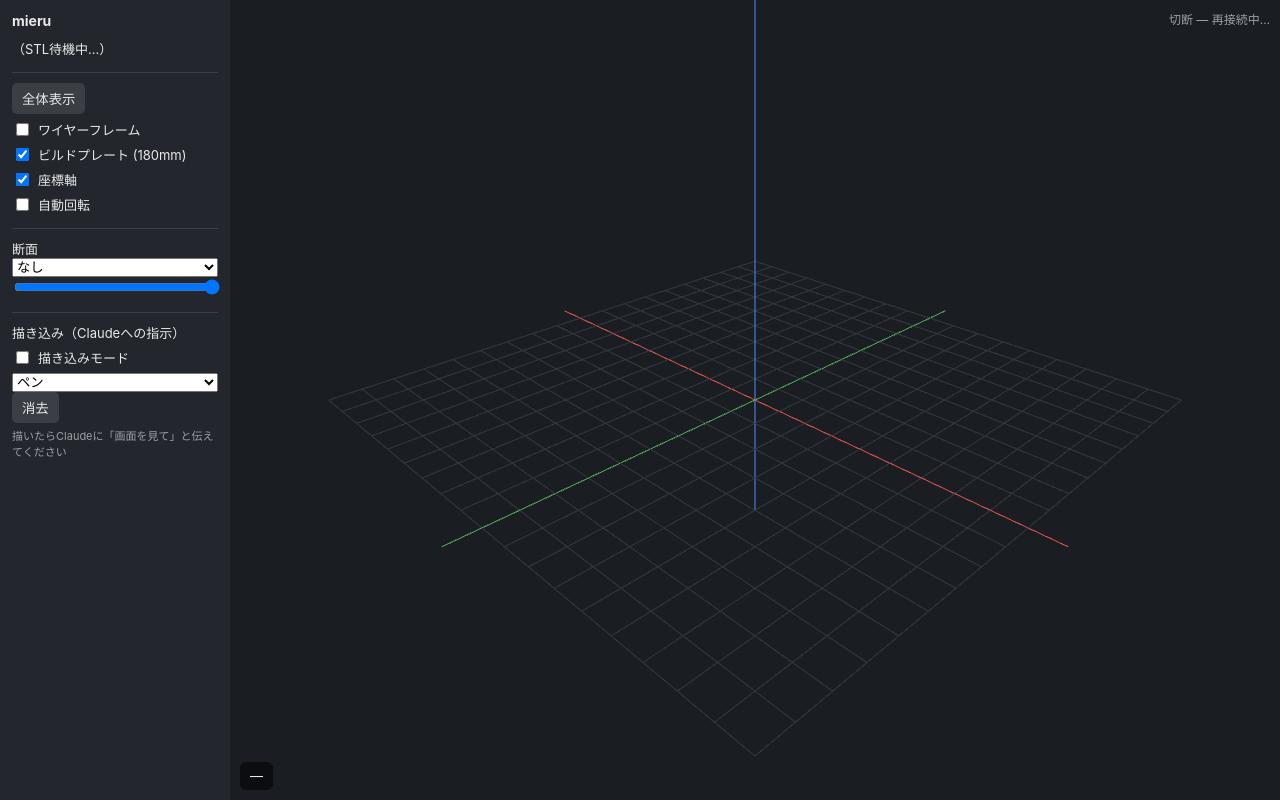
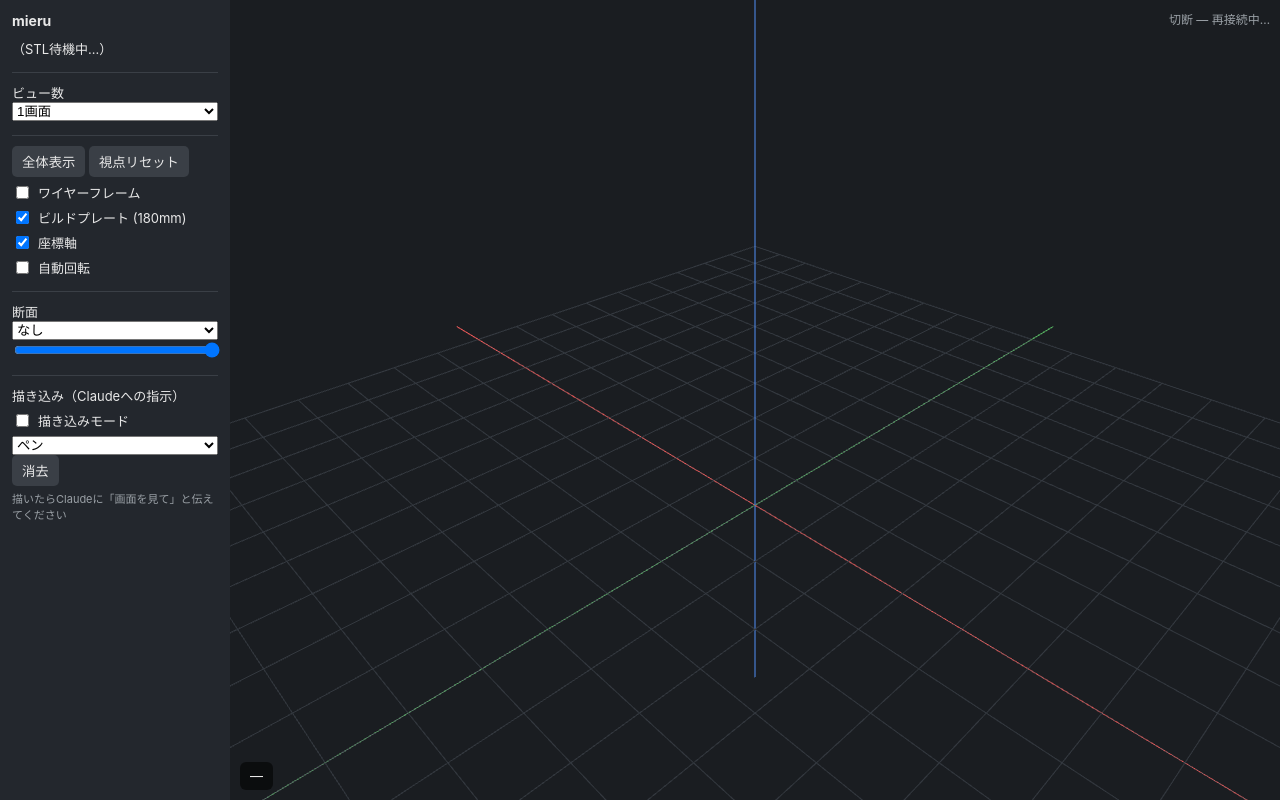
Before and after one commit to yuragi-bunkei/mieru, a website: page public/index.html in a window 1280 px wide. Drawn offline with nearby package versions, Linux system fonts and the light colour scheme.

Commit message:
feat: multi-view layout (1/2/4 panes) with per-view cameras and active-pane highlight
Each pane has its own camera and OrbitControls so it can be rotated
independently; all panes land in one screenshot, so annotations drawn on
different panes reach Claude together. Panes are labelled ビュー1..4 and
the pane under the cursor is outlined while annotating.

Co-Authored-By: Claude Fable 5 <noreply@anthropic.com>

```diff
--- a/public/annotate.js
+++ b/public/annotate.js
@@ -61,6 +61,22 @@
     return [e.clientX - r.left, e.clientY - r.top];
   }
 
+  // どのビューに描いているかを枠で示す（複数ビューのときだけ）
+  let lockedView = null;
+  function viewAt(e) {
+    for (const v of document.querySelectorAll('.view')) {
+      const r = v.getBoundingClientRect();
+      if (e.clientX >= r.left && e.clientX <= r.right &&
+          e.clientY >= r.top && e.clientY <= r.bottom) return v;
+    }
+    return null;
+  }
+  function highlight(v) {
+    const all = document.querySelectorAll('.view');
+    const target = all.length > 1 ? v : null;
+    for (const el of all) el.classList.toggle('drawing', el === target);
+  }
+
   function placeTextInput(p) {
     const input = document.createElement('input');
     input.className = 'anno-input';
@@ -85,25 +101,33 @@
 
   cv.addEventListener('pointerdown', (e) => {
     const p = pos(e);
+    lockedView = viewAt(e);
+    highlight(lockedView);
     if (toolSel.value === 'text') { placeTextInput(p); return; }
     cur = toolSel.value === 'pen' ? { type: 'pen', pts: [p] } : { type: 'arrow', a: p, b: p };
-    cv.setPointerCapture(e.pointerId);
+    try { cv.setPointerCapture(e.pointerId); } catch {}
   });
   cv.addEventListener('pointermove', (e) => {
-    if (!cur) return;
+    if (!cur) { highlight(viewAt(e)); return; }   // 未描画時はホバー中のビューを枠表示
     const p = pos(e);
     if (cur.type === 'pen') cur.pts.push(p);
     else cur.b = p;
     redraw();
   });
-  cv.addEventListener('pointerup', () => {
+  cv.addEventListener('pointerup', (e) => {
+    lockedView = null;
+    highlight(viewAt(e));
     if (!cur) return;
     shapes.push(cur);
     cur = null;
     redraw();
   });
+  cv.addEventListener('pointerleave', () => { if (!cur) highlight(null); });
 
-  modeCb.onchange = () => cv.classList.toggle('active', modeCb.checked);
+  modeCb.onchange = () => {
+    cv.classList.toggle('active', modeCb.checked);
+    if (!modeCb.checked) highlight(null);
+  };
   clearBtn.onclick = () => { shapes.length = 0; redraw(); };
 
   resize();
--- a/public/index.html
+++ b/public/index.html
@@ -13,13 +13,24 @@
   .err { color: #ffb454; }
   #canvas-wrap { flex: 1; position: relative; min-width: 0; }
   canvas { display: block; }
+  #gl { position: absolute; inset: 0; z-index: 1; }
+  #views { position: absolute; inset: 0; z-index: 2; display: grid; gap: 3px; }
+  #views.n1 { grid-template-columns: 1fr; }
+  #views.n2 { grid-template-columns: 1fr 1fr; }
+  #views.n4 { grid-template-columns: 1fr 1fr; grid-template-rows: 1fr 1fr; }
+  .view { position: relative; }
+  .view.drawing { outline: 2px solid #ff5252; outline-offset: -2px; }
+  .view.drawing .view-label { color: #ff5252; }
+  .view-label { position: absolute; left: 8px; top: 6px; font-size: 12px; color: #9aa0a6;
+    background: rgba(0,0,0,.4); padding: 1px 6px; border-radius: 4px; pointer-events: none; }
+  #views.n1 .view-label { display: none; }
   #anno { position: absolute; inset: 0; z-index: 5; pointer-events: none; }
   #anno.active { pointer-events: auto; cursor: crosshair; }
   #anno-hint { font-size: 11px; color: #9aa0a6; margin-top: 4px; }
   .anno-input { position: absolute; z-index: 6; background: #23272d; color: #ff5252;
     border: 1px solid #ff5252; font-size: 15px; padding: 2px 4px; }
-  #dims { position: absolute; left: 10px; bottom: 10px; background: rgba(0,0,0,.55); padding: 6px 10px; border-radius: 6px; font-size: 13px; pointer-events: none; }
-  #status { position: absolute; right: 10px; top: 10px; font-size: 12px; color: #9aa0a6; pointer-events: none; }
+  #dims { position: absolute; left: 10px; bottom: 10px; background: rgba(0,0,0,.55); padding: 6px 10px; border-radius: 6px; font-size: 13px; pointer-events: none; z-index: 6; }
+  #status { position: absolute; right: 10px; top: 10px; font-size: 12px; color: #9aa0a6; pointer-events: none; z-index: 6; }
   .ctl { margin-top: 14px; border-top: 1px solid #3a3f46; padding-top: 10px; }
   .ctl label { display: flex; align-items: center; gap: 6px; margin: 6px 0; }
   button { background: #3a3f46; color: #e8e8e8; border: 0; border-radius: 5px; padding: 6px 10px; cursor: pointer; }
@@ -38,7 +49,16 @@
     <h1>mieru</h1>
     <div id="filelist">（STL待機中…）</div>
     <div class="ctl">
+      <div>ビュー数</div>
+      <select id="viewcount">
+        <option value="1">1画面</option>
+        <option value="2">2画面</option>
+        <option value="4">4画面</option>
+      </select>
+    </div>
+    <div class="ctl">
       <button id="fit">全体表示</button>
+      <button id="resetview">視点リセット</button>
       <label><input type="checkbox" id="wire"> ワイヤーフレーム</label>
       <label><input type="checkbox" id="plate" checked> ビルドプレート (180mm)</label>
       <label><input type="checkbox" id="axes" checked> 座標軸</label>
@@ -67,6 +87,7 @@
     </div>
   </div>
   <div id="canvas-wrap">
+    <div id="views"></div>
     <canvas id="anno"></canvas>
     <div id="dims">—</div>
     <div id="status">接続中…</div>
--- a/public/viewer.js
+++ b/public/viewer.js
@@ -11,21 +11,16 @@ const filelistEl = document.getElementById('filelist');
 const clipAxisSel = document.getElementById('clip-axis');
 const clipPosInput = document.getElementById('clip-pos');
 
+const viewsEl = document.getElementById('views');
+
 const renderer = new THREE.WebGLRenderer({ antialias: true });
 renderer.localClippingEnabled = true;
+renderer.domElement.id = 'gl';
+renderer.setClearColor(0x3a3f46);   // ビュー間の隙間＝区切り線の色
 wrap.appendChild(renderer.domElement);
 
 const scene = new THREE.Scene();
 scene.background = new THREE.Color(0x1a1d21);
-
-// 3Dプリントの慣習に合わせZ-up
-const camera = new THREE.PerspectiveCamera(50, 1, 0.1, 5000);
-camera.up.set(0, 0, 1);
-camera.position.set(160, -160, 120);
-
-const controls = new OrbitControls(camera, renderer.domElement);
-controls.target.set(0, 0, 20);
-controls.addEventListener('change', render);
 
 scene.add(new THREE.AmbientLight(0xffffff, 0.45));
 const keyLight = new THREE.DirectionalLight(0xffffff, 1.0);
@@ -72,15 +67,43 @@ let colorIdx = 0;
 let hasFit = false;
 const loader = new STLLoader();
 
+// マルチビュー: 1枚のキャンバスをシザーで分割し、視点ごとに描画する。
+// 複数アングルが1枚のスクリーンショットに収まるので、各ビューに描き込んだ
+// 指示をまとめてClaudeへ渡せる。
+// ラベルは「ビュー1…」の通し番号。各ビューは自由に回せるので、
+// 方角名にすると回した時点で嘘になる（初期の向きだけをdirで決める）。
+const PRESETS = {
+  iso: { dir: [1, -1, 0.8], up: [0, 0, 1] },
+  front: { dir: [0, -1, 0], up: [0, 0, 1] },
+  right: { dir: [1, 0, 0], up: [0, 0, 1] },
+  top: { dir: [0, 0, 1], up: [0, 1, 0] },
+};
+const LAYOUTS = { 1: ['iso'], 2: ['iso', 'front'], 4: ['iso', 'front', 'right', 'top'] };
+const views = [];
+
 // オンデマンド描画（rAF連続ループは使わない。Browserペインのバックグラウンド凍結対策）
-function render() { renderer.render(scene, camera); }
+function render() {
+  const wrapRect = wrap.getBoundingClientRect();
+  renderer.setScissorTest(false);
+  renderer.clear();                 // 隙間を区切り線の色で塗る
+  renderer.setScissorTest(true);
+  for (const v of views) {
+    const r = v.el.getBoundingClientRect();
+    const w = Math.floor(r.width), h = Math.floor(r.height);
+    if (w <= 0 || h <= 0) continue;
+    const left = Math.floor(r.left - wrapRect.left);
+    const bottom = Math.floor(wrapRect.bottom - r.bottom);   // WebGLは左下原点
+    renderer.setViewport(left, bottom, w, h);
+    renderer.setScissor(left, bottom, w, h);
+    v.camera.aspect = w / h;
+    v.camera.updateProjectionMatrix();
+    renderer.render(scene, v.camera);
+  }
+}
 
 function resize() {
-  const w = wrap.clientWidth, h = wrap.clientHeight;
-  renderer.setSize(w, h);
   renderer.setPixelRatio(window.devicePixelRatio);
-  camera.aspect = w / h;
-  camera.updateProjectionMatrix();
+  renderer.setSize(wrap.clientWidth, wrap.clientHeight);
   render();
 }
 window.addEventListener('resize', resize);
@@ -101,17 +124,56 @@ function updateDims() {
   dimsEl.textContent = `${s.x.toFixed(1)} × ${s.y.toFixed(1)} × ${s.z.toFixed(1)} mm`;
 }
 
+function frame(v, dir) {
+  const box = visibleBBox();
+  const center = box ? box.getCenter(new THREE.Vector3()) : new THREE.Vector3(0, 0, 20);
+  const radius = box
+    ? Math.max(...box.getSize(new THREE.Vector3()).toArray(), 10)
+    : 60;
+  v.camera.position.copy(center.clone().add(dir.clone().normalize().multiplyScalar(radius * 2.2)));
+  v.controls.target.copy(center);
+  v.controls.update();
+}
+
+// 全体表示: 各ビューの向きは保ったまま、モデル全体が入るように寄り引きする
 function fitView() {
-  const box = visibleBBox();
-  if (!box) return;
-  const center = box.getCenter(new THREE.Vector3());
-  const size = box.getSize(new THREE.Vector3());
-  const radius = Math.max(size.x, size.y, size.z, 10);
-  const dir = camera.position.clone().sub(controls.target).normalize();
-  camera.position.copy(center.clone().add(dir.multiplyScalar(radius * 2.2)));
-  controls.target.copy(center);
-  controls.update();
+  for (const v of views) {
+    frame(v, v.camera.position.clone().sub(v.controls.target));
+  }
   render();
+}
+
+// 視点リセット: 各ビューをプリセット（斜め/正面/右/上）の向きに戻す
+function resetViews() {
+  for (const v of views) {
+    const p = PRESETS[v.key];
+    v.camera.up.set(...p.up);
+    frame(v, new THREE.Vector3(...p.dir));
+  }
+  render();
+}
+
+function buildViews(n) {
+  for (const v of views) v.controls.dispose();
+  views.length = 0;
+  viewsEl.textContent = '';
+  viewsEl.className = 'n' + n;
+  const autoRot = document.getElementById('autorot').checked;
+  LAYOUTS[n].forEach((key, i) => {
+    const el = document.createElement('div');
+    el.className = 'view';
+    const lab = document.createElement('div');
+    lab.className = 'view-label';
+    lab.textContent = 'ビュー' + (i + 1);
+    el.appendChild(lab);
+    viewsEl.appendChild(el);
+    const camera = new THREE.PerspectiveCamera(50, 1, 0.1, 5000);
+    const controls = new OrbitControls(camera, el);
+    controls.autoRotate = autoRot;
+    controls.addEventListener('change', render);
+    views.push({ el, camera, controls, key });
+  });
+  resetViews();
 }
 
 function applyClip() {
@@ -176,7 +238,7 @@ async function loadFile(f) {
     e.mesh.visible = e.visible;
     scene.add(e.mesh);
     e.error = null;
-    if (!hasFit) { hasFit = true; fitView(); }
+    if (!hasFit) { hasFit = true; resetViews(); }
   } catch (err) {
     // パース失敗（書き込み競合等）: 旧メッシュは残し、次のリスト受信で再試行
     e.error = String((err && err.message) || err);
@@ -224,6 +286,8 @@ function connect() {
 }
 
 document.getElementById('fit').onclick = fitView;
+document.getElementById('resetview').onclick = resetViews;
+document.getElementById('viewcount').onchange = (ev) => buildViews(Number(ev.target.value));
 document.getElementById('wire').onchange = (ev) => {
   for (const e of entries.values()) {
     if (e.material) e.material.wireframe = ev.target.checked;
@@ -241,11 +305,13 @@ document.getElementById('axes').onchange = (ev) => {
 // 自動回転: ONの間だけrAFループを回す（通常はオンデマンド描画を維持）。
 // Browserペインがバックグラウンドの間はrAFが止まり回転も止まる（仕様）。
 document.getElementById('autorot').onchange = (ev) => {
-  controls.autoRotate = ev.target.checked;
-  if (controls.autoRotate) {
+  const on = ev.target.checked;
+  for (const v of views) v.controls.autoRotate = on;
+  if (on) {
     const loop = () => {
-      if (!controls.autoRotate) return;
-      controls.update();   // autoRotateが視点を進め、changeイベント経由でrenderされる
+      if (!views.some((v) => v.controls.autoRotate)) return;
+      for (const v of views) v.controls.update();   // autoRotateが視点を進める
+      render();
       requestAnimationFrame(loop);
     };
     requestAnimationFrame(loop);
@@ -254,5 +320,6 @@ document.getElementById('autorot').onchange = (ev) => {
 clipAxisSel.onchange = applyClip;
 clipPosInput.oninput = applyClip;
 
+buildViews(Number(document.getElementById('viewcount').value));
 resize();
 connect();
```
